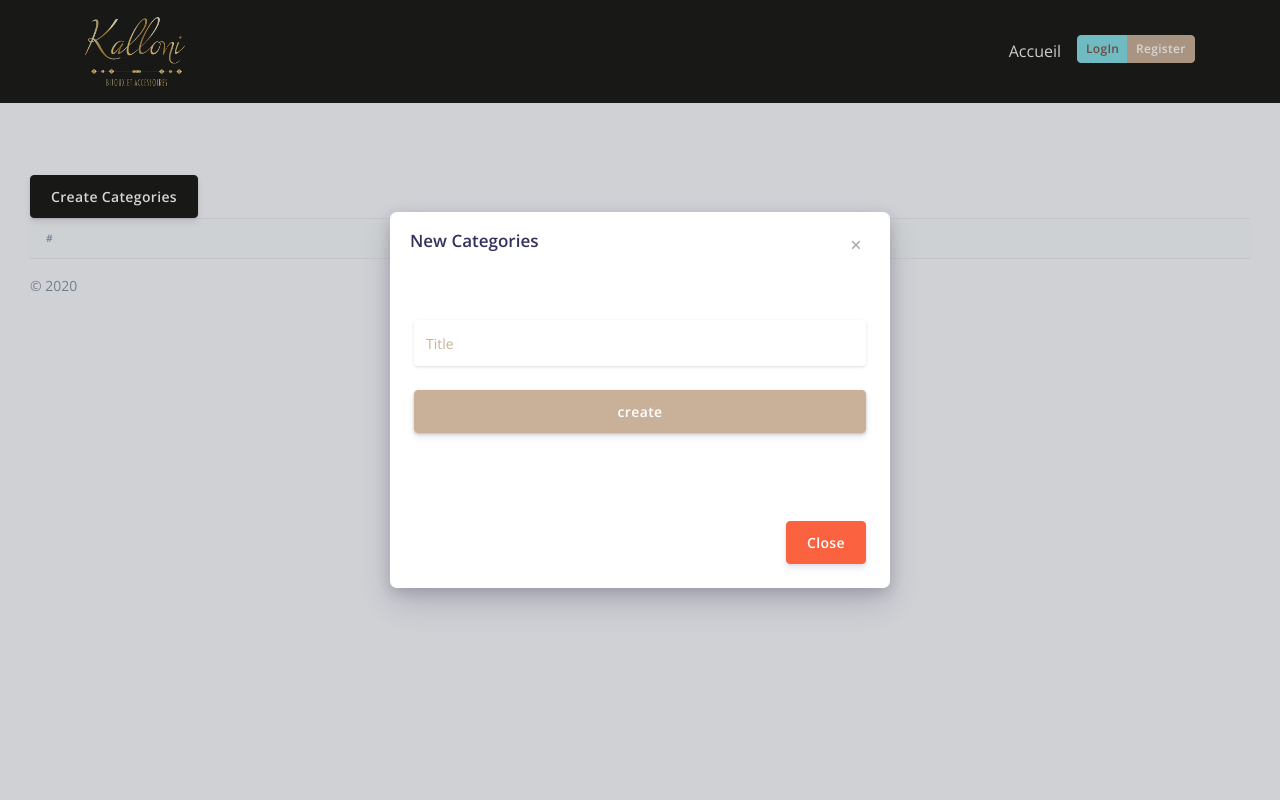
After one commit to PaulTedesco/Kalloni, a PHP site: template src/views/Admin/items_categories.twig in a window 1280 px wide, after a click on "Create Categories". The commit adds this page. Run offline with PHP 8.4, Linux system fonts and the light colour scheme; the template is opened without the code that fills it, so the values that code supplies are empty; some libraries are stand-ins or nearby versions.

Commit message:
:sparkles: Items Cat admin
Add admin gestion for Items Categories

```diff
--- a/src/models/Users.php
+++ b/src/models/Users.php
@@ -27,7 +27,7 @@ class Users extends DataBase
     {
         $login = $this->DB->prepare("SELECT * FROM `users` WHERE email = ?");
         $login->execute(array($email));
-        $users = $login->fetchAll(PDO::FETCH_CLASS, get_class($this->SCHEMA))[0];
+        $users = $login->fetchObject(get_class($this->SCHEMA));
         if (is_null($users) || empty($users)) return new ErrorException("Invalid Users: email");
         if (!password_verify($password, $users->getPassword())) return new ErrorException("Invalid Users: password");
         return $users;
--- /dev/null
+++ b/src/views/Admin/items_categories.twig
@@ -0,0 +1,176 @@
+{% extends "Layout/layout.twig" %}
+{% block content %}
+    <div class="row">
+        <div class="col-6">
+            <button class="btn btn-primary" data-toggle="modal" data-target="#modal-create">Create Categories</button>
+        </div>
+    </div>
+    <div class="table-responsive">
+        <div>
+            <table class="table align-items-center">
+                <thead class="thead-light">
+                <tr>
+                    <th scope="col">#</th>
+                    <th scope="col">Title</th>
+                    <th scope="col"></th>
+                </tr>
+                </thead>
+                <tbody class="list">
+                {% for category in categories %}
+                    <tr>
+                        <td class="email">
+                            {{ category.getId }}
+                        </td>
+                        <td>
+                            <span>{{ category.getTitle }}</span>
+                        </td>
+                        <td class="text-right">
+                            <div class="dropdown">
+                                <a class="btn btn-sm btn-icon-only text-light" href="#" role="button"
+                                   data-toggle="dropdown"
+                                   aria-haspopup="true" aria-expanded="false">
+                                    <i class="fas fa-ellipsis-v"></i>
+                                </a>
+                                <div class="dropdown-menu dropdown-menu-right dropdown-menu-arrow">
+                                    <button class="dropdown-item" data-id="{{ category.getId }}"
+                                            data-title="{{ category.getTitle }}" data-target="#modal-update"
+                                            data-toggle="modal">
+                                        Update role
+                                    </button>
+                                    <button class="dropdown-item" data-target="#modal-delete" data-toggle="modal"
+                                            data-id="{{ category.getId }}">Delete
+                                    </button>
+                                </div>
+                            </div>
+                        </td>
+                    </tr>
+                {% endfor %}
+                </tbody>
+            </table>
+        </div>
+    </div>
+{% endblock %}
+{% block modal %}
+    <div class="col-md-4">
+        <div class="modal fade" id="modal-update" tabindex="-1" role="dialog" aria-labelledby="modal-form"
+             aria-hidden="true">
+            <div class="modal-dialog modal- modal-dialog-centered modal-sm" role="document">
+                <div class="modal-content">
+                    <div class="modal-body p-0">
+                        <div class="card bg-lighter border-0 mb-0">
+                            <div class="card-body px-lg-5 py-lg-5">
+                                <h2>Update Categories</h2>
+                                <form class="link-update" method="post" action="">
+                                    <div class="form-group">
+                                        <div class="input-group input-group-alternative">
+                                            <input type="text" class="title form-control" value="" placeholder="Title"
+                                                   name="title">
+                                        </div>
+                                    </div>
+                                    <div class="form-group">
+                                        <div class="input-group input-group-alternative">
+                                            <input type="submit" class="btn btn-block btn-light"
+                                                   value="Categories update">
+                                        </div>
+                                    </div>
+                                </form>
+                            </div>
+                        </div>
+                    </div>
+                </div>
+            </div>
+        </div>
+    </div>
+    <div class="col-md-4">
+        <div class="modal fade" id="modal-delete" tabindex="-1" role="dialog" aria-labelledby="modal-delete"
+             aria-hidden="true">
+            <div class="modal-dialog modal-danger modal-dialog-centered modal-" role="document">
+                <div class="modal-content bg-gradient-danger">
+                    <div class="modal-header">
+                        <h6 class="modal-title"
+                            id="modal-title-notification">Do you want delete it ?</h6>
+                        <button type="button" class="close" data-dismiss="modal" aria-label="Close">
+                            <span aria-hidden="true">×</span>
+                        </button>
+                    </div>
+                    <div class="modal-body">
+                        <div class="py-3 text-center">
+                            <i class="ni ni-bell-55 ni-3x"></i>
+                        </div>
+
+                    </div>
+                    <div class="modal-footer">
+                        <a href=""
+                           class="btn btn-white text-dark link-delete">Yes</a>
+                        <button type="button" class="btn btn-link text-white ml-auto"
+                                data-dismiss="modal">Oops misstake
+                        </button>
+                    </div>
+
+                </div>
+            </div>
+        </div>
+    </div>
+    <div class="col-md-4">
+        <div class="modal fade" id="modal-create" tabindex="-1" role="dialog" aria-labelledby="modal-delete"
+             aria-hidden="true">
+            <div class="modal-dialog modal-dialog-centered modal-" role="document">
+                <div class="modal-content">
+                    <div class="modal-header">
+                        <h6 class="modal-title"
+                            id="modal-title-notification">New Categories</h6>
+                        <button type="button" class="close" data-dismiss="modal" aria-label="Close">
+                            <span aria-hidden="true">×</span>
+                        </button>
+                    </div>
+                    <div class="modal-body">
+                        <div class="py-3 text-center">
+                            <form class="link-update" method="post" action="/admin/items_cat/create">
+                                <div class="form-group">
+                                    <div class="input-group input-group-alternative">
+                                        <input type="text" class="form-control" value="" placeholder="Title"
+                                               name="title">
+                                    </div>
+                                </div>
+                                <div class="form-group">
+                                    <div class="input-group input-group-alternative">
+                                        <input type="submit" class="btn btn-block btn-light"
+                                               value="create">
+                                    </div>
+                                </div>
+                            </form>
+                        </div>
+
+                    </div>
+                    <div class="modal-footer">
+                        <button type="button" class="btn btn-warning text-white ml-auto"
+                                data-dismiss="modal">Close
+                        </button>
+                    </div>
+
+                </div>
+            </div>
+        </div>
+    </div>
+{% endblock %}
+{% block script %}
+    <script>
+        $(document).ready(function () {
+            $('#modal-update').on('show.bs.modal', function (event) {
+                let button = $(event.relatedTarget)
+                let id = button.data('id')
+                let title = button.data('title')
+                let modal = $(this)
+                console.log(id)
+                modal.find('.link-update').attr("action", "/admin/items_cat/update/" + id)
+                modal.find(`.title`).attr('value', title)
+            })
+            $('#modal-delete').on('show.bs.modal', function (event) {
+                let button = $(event.relatedTarget)
+                let id = button.data('id')
+                let modal = $(this)
+                modal.find('.link-delete').attr("href", "/admin/items_cat/delete/" + id)
+            })
+        });
+    </script>
+{% endblock %}
```
Also changed, not shown: src/Schema/ItemsCategory.php (added, +48 -0 lines), src/controllers/AdminController.php (+17 -4 lines), src/controllers/ItemsCategories.php (added, +44 -0 lines), src/models/ItemsCategories.php (added, +17 -0 lines), src/router/routes.php (+14 -0 lines), src/views/Layout/sidebar.twig (+8 -5 lines), 1 other file.
